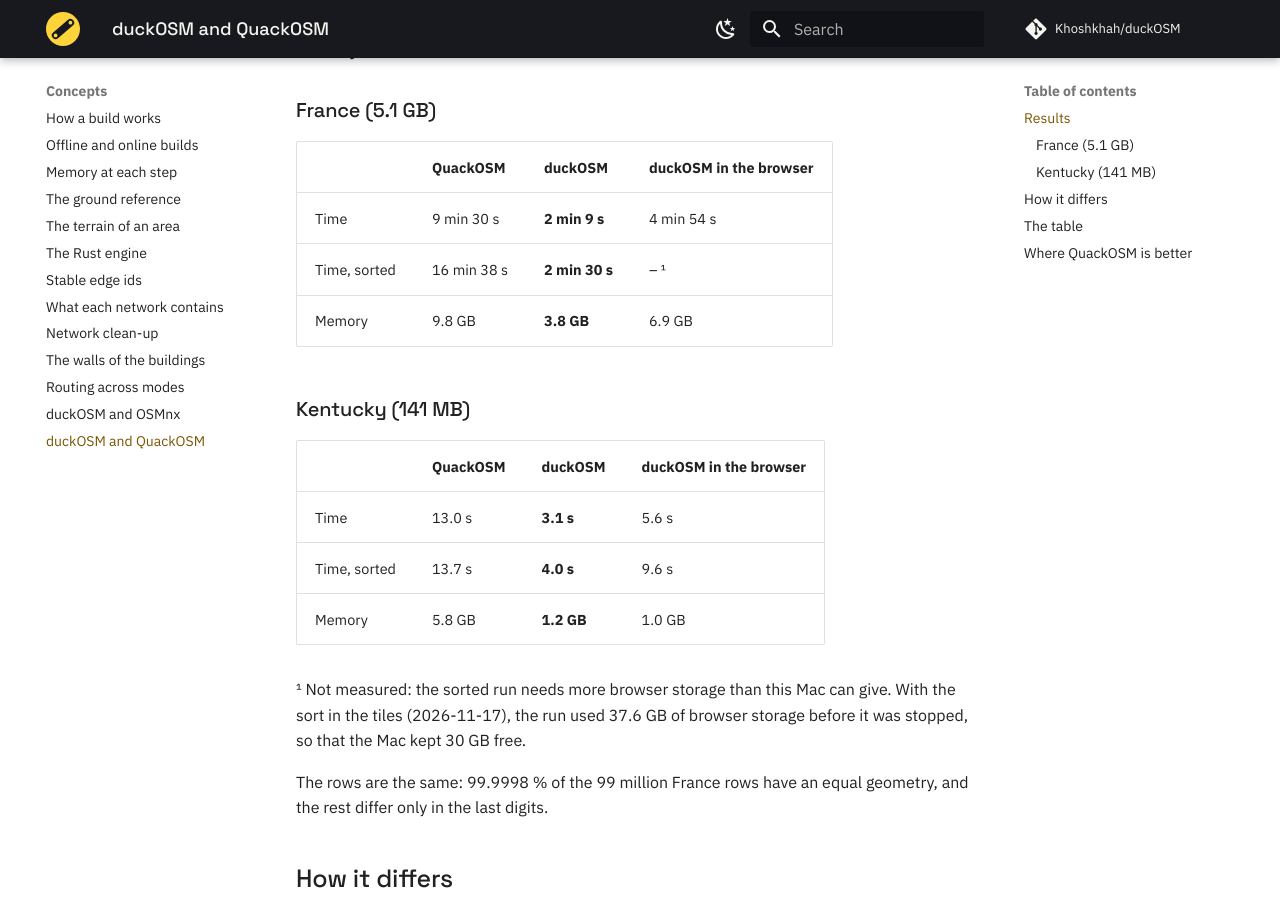
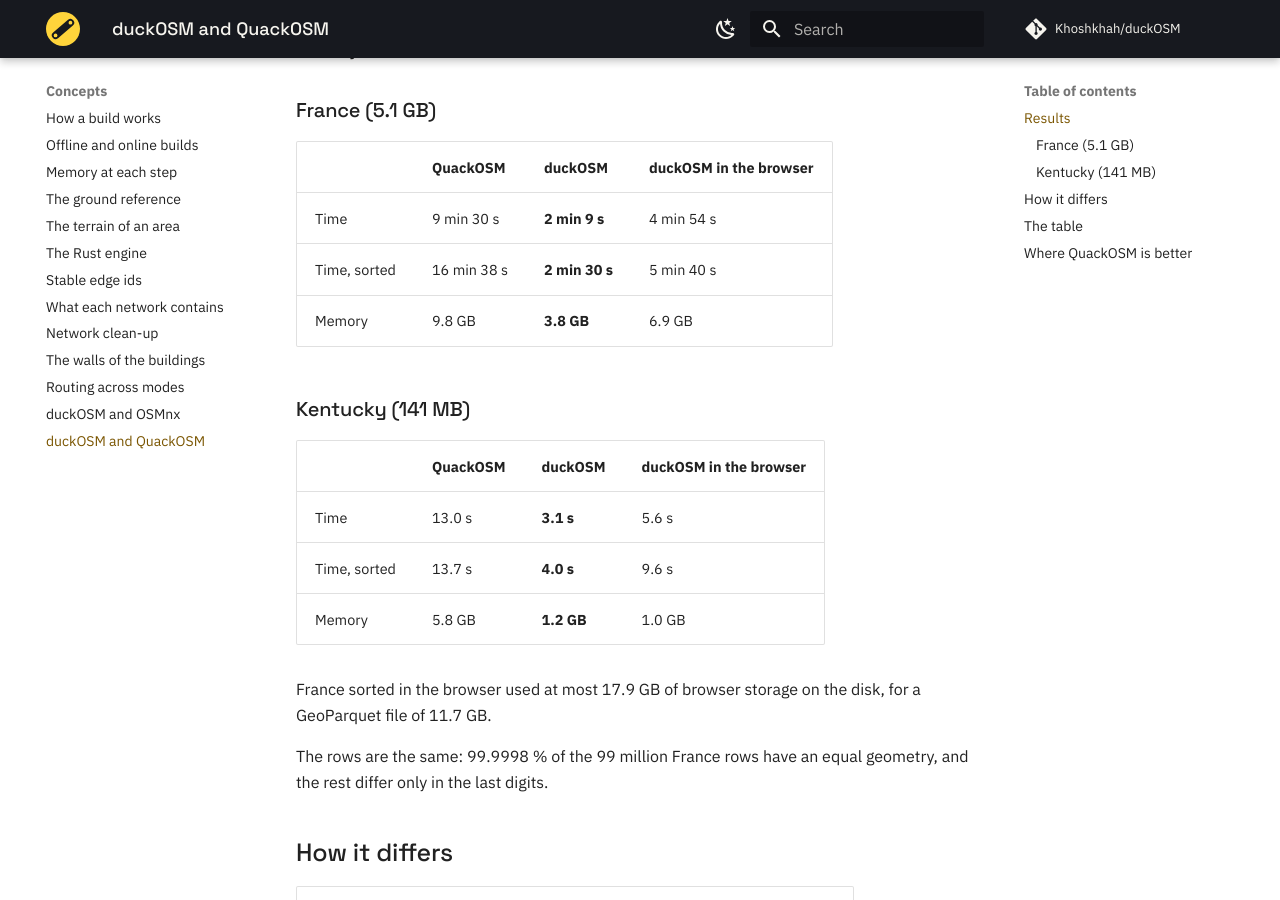
Before and after one commit to Khoshkhah/duckOSM, an MkDocs documentation site: the page built from docs/concepts/quackosm.md, in a window 1280 px wide and 900 px high, scrolled down 652 px. Built offline with MkDocs 1.6.1 and Material for MkDocs 9.7.7, drawn with Linux system fonts in a browser that asks for light colours; comment, search, counter and statistics services are not loaded.

Commit message:
docs: France sorted in the browser, 340.2 s and 17.9 GB of storage
Co-Authored-By: Claude Opus 5.5 <noreply@anthropic.com>

```diff
--- a/docs/concepts/quackosm.md
+++ b/docs/concepts/quackosm.md
@@ -23,7 +23,7 @@ Mac mini (12 cores, 16 GB). duckOSM is **3 to 7 times faster** and needs **2 to
 | | QuackOSM | duckOSM | duckOSM in the browser |
 |---|---|---|---|
 | Time | 9 min 30 s | **2 min 9 s** | 4 min 54 s |
-| Time, sorted | 16 min 38 s | **2 min 30 s** | – ¹ |
+| Time, sorted | 16 min 38 s | **2 min 30 s** | 5 min 40 s |
 | Memory | 9.8 GB | **3.8 GB** | 6.9 GB |
 
 ### Kentucky (141 MB)
@@ -34,8 +34,7 @@ Mac mini (12 cores, 16 GB). duckOSM is **3 to 7 times faster** and needs **2 to
 | Time, sorted | 13.7 s | **4.0 s** | 9.6 s |
 | Memory | 5.8 GB | **1.2 GB** | 1.0 GB |
 
-¹ Not measured: the sorted run needs more browser storage than this Mac can give. With the sort in the tiles (2026-11-17),
-the run used 37.6 GB of browser storage before it was stopped, so that the Mac kept 30 GB free.
+France sorted in the browser used at most 17.9 GB of browser storage on the disk, for a GeoParquet file of 11.7 GB.
 
 The rows are the same: 99.9998 % of the 99 million France rows have an equal geometry, and the rest differ only in the
 last digits.
```
Also changed, not shown: CHANGELOG.md (+3 -2 lines), docs/rust/quack.md (+11 -5 lines).
